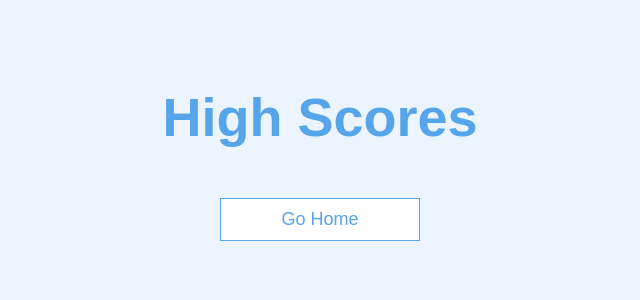
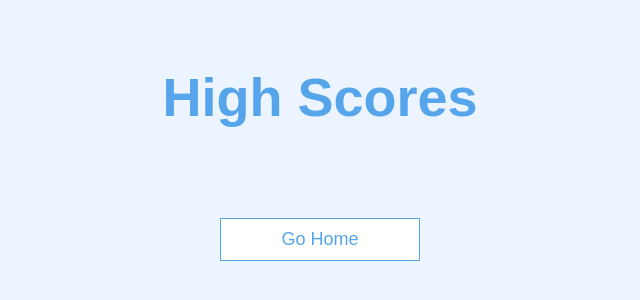
Before and after one commit to shiva9989/Online-quiz-application-, a plain HTML site: page highscores.html in a window 1280 px wide. Shown: the part 232-532 px from the top of the page, without its empty margins (320-960 px from the left). Drawn offline with Linux system fonts and the light colour scheme.

Commit message:
Update highscores.html

```diff
--- a/highscores.html
+++ b/highscores.html
@@ -6,7 +6,7 @@
     <meta http-equiv="X-UA-Compatible" content="ie=edge" />
     <title>High Scores</title>
     <link rel="stylesheet" href="app.css" />
-    <link rel="stylesheet" href="highscores.css" />
+    <link rel="stylesheet" href="highScore.css" />
   </head>
   <body>
     <div class="container">
```
